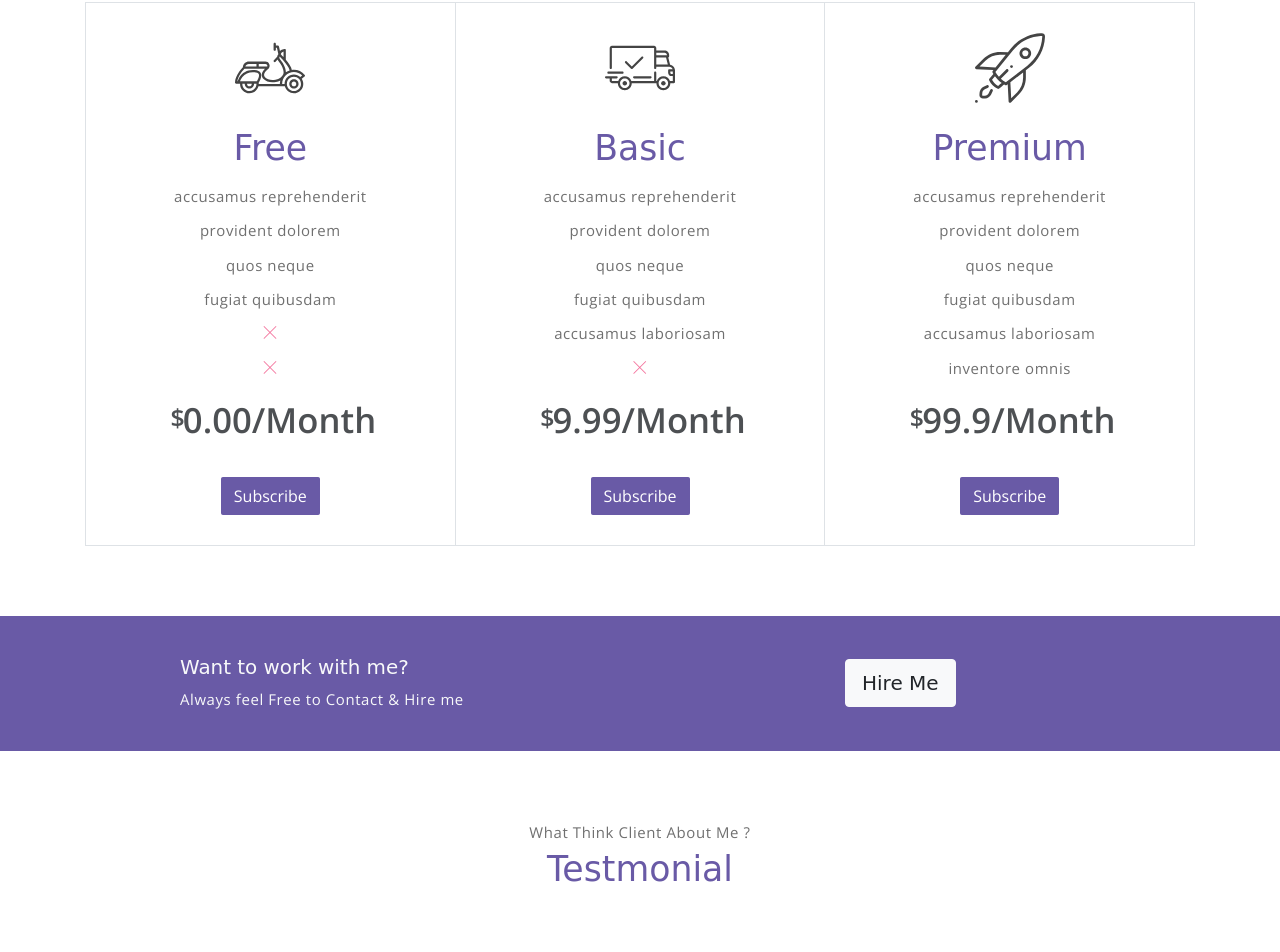
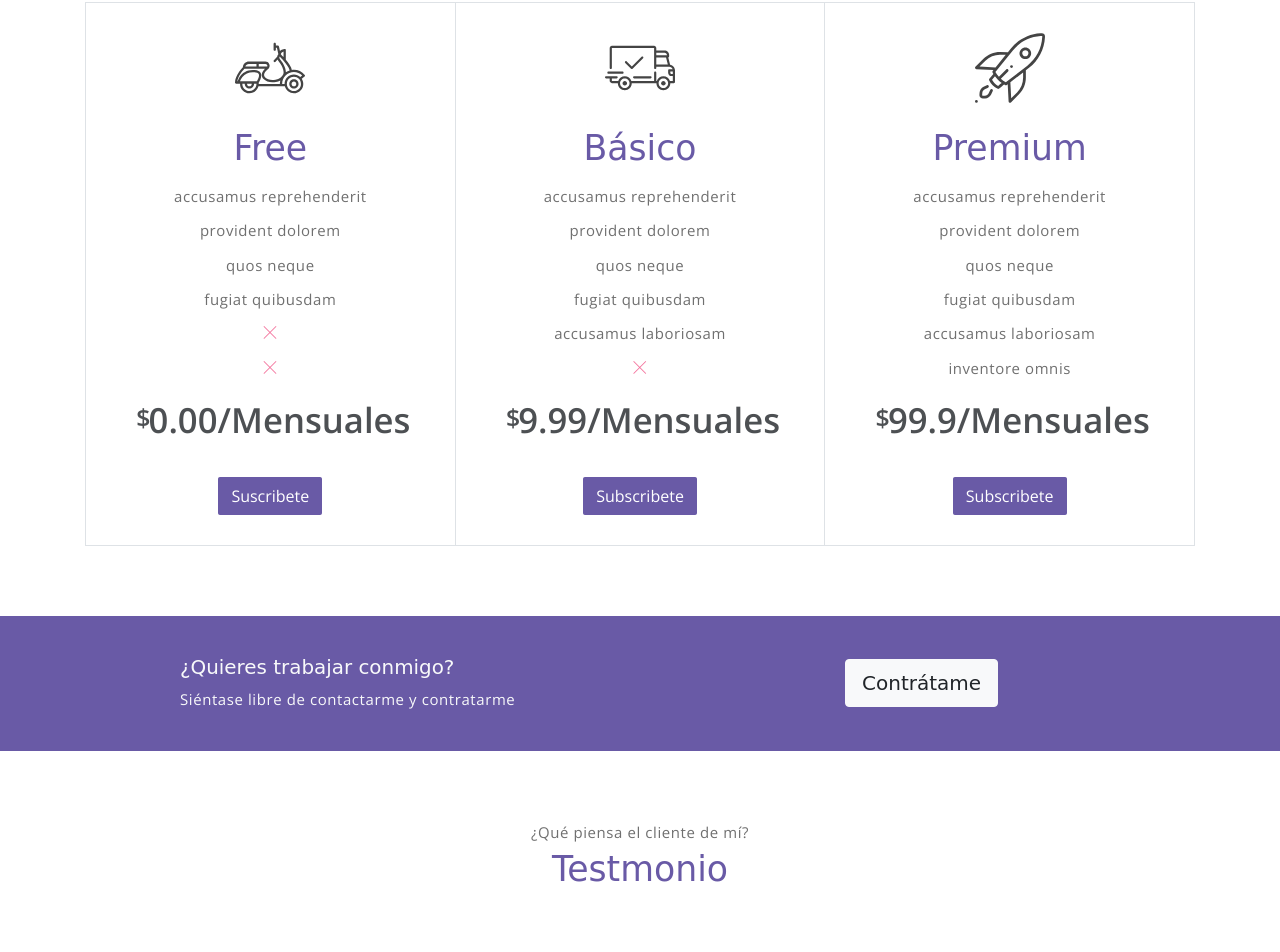
Before and after one commit to edovalverde/edovalverde.github.io, a plain HTML site: page index.html in a window 1280 px wide. Shown: the part 2615-3567 px from the top of the page. Drawn offline with nearby package versions, Linux system fonts and the light colour scheme; a web font is replaced by a local one.

Commit message:
segundo cambio

```diff
--- a/index.html
+++ b/index.html
@@ -199,16 +199,17 @@
                     </div>
                     <div class="pricing-card-footer">
                         <span>$</span>
-                        <span>0.00/Month</span>
+                        <span>0.00/Mensuales
+                        </span>
                     </div>
-                    <a href="#" class="btn btn-primary mt-3 pricing-card-btn">Subscribe</a>
+                    <a href="#" class="btn btn-primary mt-3 pricing-card-btn">Suscribete</a>
                 </div>
                 <div class="pricing-card">
                     <div class="pricing-card-header">
                         <img class="pricing-card-icon" src="assets/imgs/shipped.svg" alt="Download free bootstrap 4 landing page, free boootstrap 4 templates, Download free bootstrap 4.1 landing page, free boootstrap 4.1.1 templates, meyawo Landing page">
                     </div>
                     <div class="pricing-card-body">
-                        <h6 class="pricing-card-title">Basic</h6>
+                        <h6 class="pricing-card-title">Básico</h6>
                         <div class="pricing-card-list">
                             <p>accusamus reprehenderit</p>
                             <p>provident dolorem </p>
@@ -220,9 +221,9 @@
                     </div>
                     <div class="pricing-card-footer">
                         <span>$</span>
-                        <span>9.99/Month</span>
+                        <span>9.99/Mensuales</span>
                     </div>
-                    <a href="#" class="btn btn-primary mt-3 pricing-card-btn">Subscribe</a>
+                    <a href="#" class="btn btn-primary mt-3 pricing-card-btn">Subscribete</a>
                 </div>
                 <div class="pricing-card">
                     <div class="pricing-card-header">
@@ -241,9 +242,9 @@
                     </div>
                     <div class="pricing-card-footer">
                         <span>$</span>
-                        <span>99.9/Month</span>
+                        <span>99.9/Mensuales</span>
                     </div>
-                    <a href="#" class="btn btn-primary mt-3 pricing-card-btn">Subscribe</a>
+                    <a href="#" class="btn btn-primary mt-3 pricing-card-btn">Subscribete</a>
                 </div>
 
             </div><!-- end of pricing wrapper -->
@@ -257,11 +258,11 @@
             <!-- row -->
             <div class="row align-items-center">
                 <div class="col-sm offset-md-1 mb-4 mb-md-0">
-                    <h6 class="title text-light">Want to work with me?</h6>
-                    <p class="m-0 text-light">Always feel Free to Contact & Hire me</p>
+                    <h6 class="title text-light">¿Quieres trabajar conmigo?</h6>
+                    <p class="m-0 text-light">Siéntase libre de contactarme y contratarme</p>
                 </div>
                 <div class="col-sm offset-sm-2 offset-md-3">
-                    <button class="btn btn-lg my-font btn-light rounded">Hire Me</button>
+                    <button class="btn btn-lg my-font btn-light rounded">Contrátame</button>
                 </div>
             </div> <!-- end of row -->
         </div> <!-- end of container -->
@@ -270,8 +271,8 @@
     <!-- testimonial section -->
     <section class="section" id="testmonial">
         <div class="container text-center">
-            <p class="section-subtitle">What Think Client About Me ?</p>
-            <h6 class="section-title mb-6">Testmonial</h6>
+            <p class="section-subtitle">¿Qué piensa el cliente de mí?</p>
+            <h6 class="section-title mb-6">Testmonio</h6>
 
             <!-- row -->
             <div class="row">
@@ -305,7 +306,7 @@
     <section class="section" id="blog">
         <!-- container -->
         <div class="container text-center">
-            <p class="section-subtitle">Recent Posts?</p>
+            <p class="section-subtitle">¿Publicaciones recientes?</p>
             <h6 class="section-title mb-6">Blog</h6>
             <!-- blog-wrapper -->
             <div class="blog-card">
```
